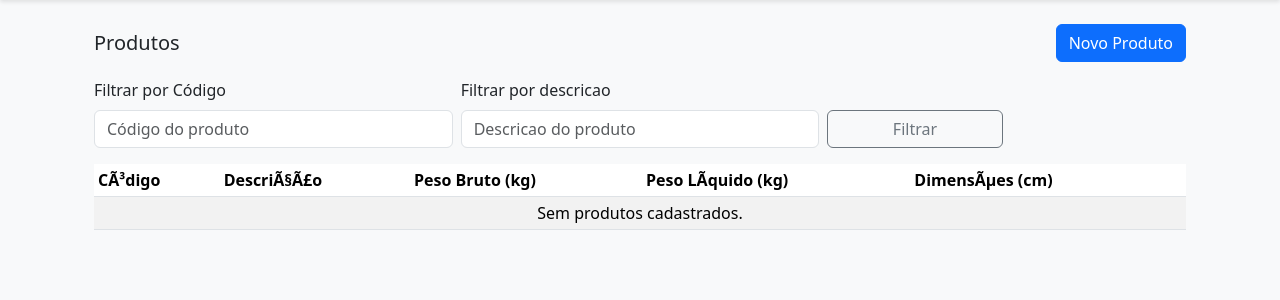
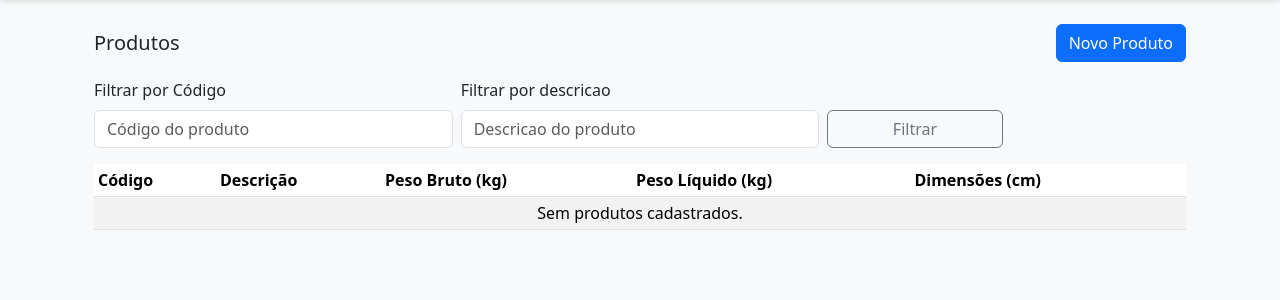
Before and after one commit to BrunoRimbanoJunior/APP_FRETE_WEB, a Django app: page /fretes/produtos/ in a window 1280 px wide. Shown: the part 76-376 px from the top of the page. Run offline with Django 5.2, Linux system fonts and the light colour scheme; a user stored in the database is signed in; data that the repository does not hold is empty; parts of the project's set-up code (start-up, migrations or seed data) failed here and were passed over; some libraries are stand-ins or nearby versions.

Commit message:
correcao escrita tela produtos

```diff
--- a/fretes/templates/fretes/produtos_list.html
+++ b/fretes/templates/fretes/produtos_list.html
@@ -25,11 +25,11 @@
     <table class="table table-striped table-sm">
       <thead>
         <tr>
-          <th>CÃ³digo</th>
-          <th>DescriÃ§Ã£o</th>
+          <th>Código</th>
+          <th>Descrição</th>
           <th>Peso Bruto (kg)</th>
-          <th>Peso LÃ­quido (kg)</th>
-          <th>DimensÃµes (cm)</th>
+          <th>Peso Lí­quido (kg)</th>
+          <th>Dimensões (cm)</th>
           <th></th>
         </tr>
       </thead>
```
